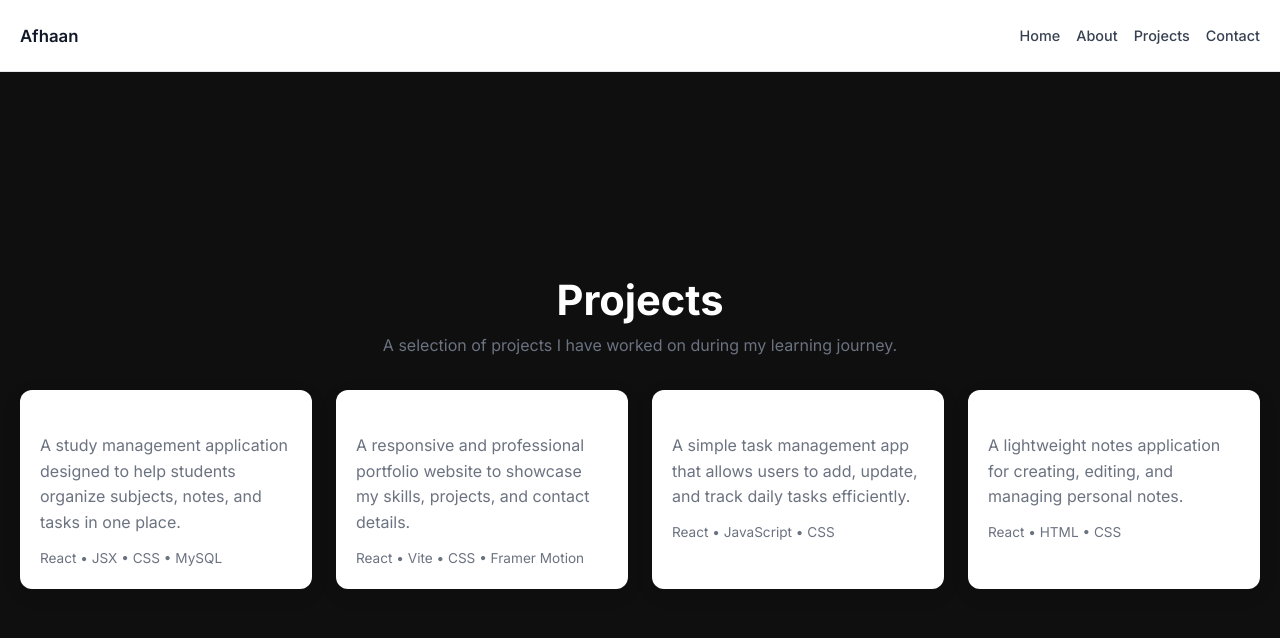
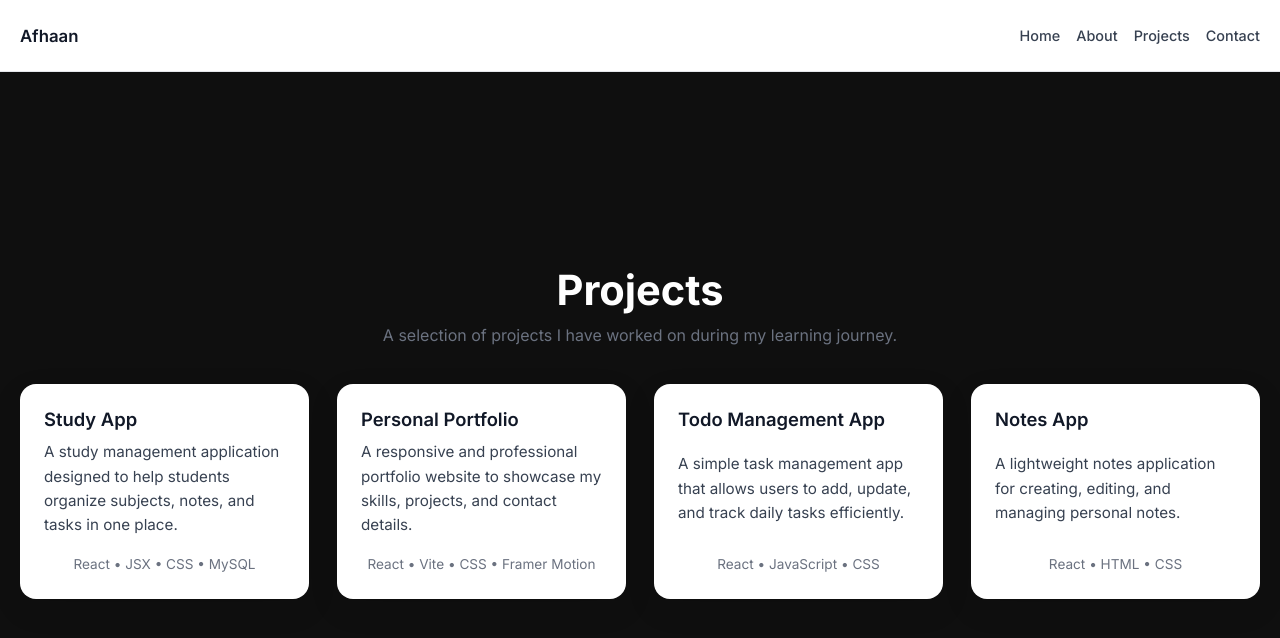
Before and after one commit to afhaan247/afhaan-portfolio, a React (Vite) app: page /projects in a window 1280 px wide. Shown: the top 638 px of the page. Built offline with nearby package versions, Linux system fonts and the light colour scheme.

Commit message:
Improve project card design and titles

```diff
--- a/src/pages/Projects.jsx
+++ b/src/pages/Projects.jsx
@@ -4,15 +4,15 @@ function Projects() {
   return (
     <PageWrapper>
       <h1>Projects</h1>
-      <p style={{ marginBottom: "32px" }}>
+      <p style={{ marginBottom: "36px" }}>
         A selection of projects I have worked on during my learning journey.
       </p>
 
       <div style={gridStyle}>
         {/* Project 1 */}
         <div style={cardStyle}>
-          <h3>Study App</h3>
-          <p>
+          <h3 style={titleStyle}>Study App</h3>
+          <p style={descStyle}>
             A study management application designed to help students organize
             subjects, notes, and tasks in one place.
           </p>
@@ -23,8 +23,8 @@ function Projects() {
 
         {/* Project 2 */}
         <div style={cardStyle}>
-          <h3>Personal Portfolio</h3>
-          <p>
+          <h3 style={titleStyle}>Personal Portfolio</h3>
+          <p style={descStyle}>
             A responsive and professional portfolio website to showcase my
             skills, projects, and contact details.
           </p>
@@ -35,8 +35,8 @@ function Projects() {
 
         {/* Project 3 */}
         <div style={cardStyle}>
-          <h3>Todo Management App</h3>
-          <p>
+          <h3 style={titleStyle}>Todo Management App</h3>
+          <p style={descStyle}>
             A simple task management app that allows users to add, update,
             and track daily tasks efficiently.
           </p>
@@ -47,8 +47,8 @@ function Projects() {
 
         {/* Project 4 */}
         <div style={cardStyle}>
-          <h3>Notes App</h3>
-          <p>
+          <h3 style={titleStyle}>Notes App</h3>
+          <p style={descStyle}>
             A lightweight notes application for creating, editing, and managing
             personal notes.
           </p>
@@ -61,23 +61,41 @@ function Projects() {
   );
 }
 
+/* ---------- STYLES ---------- */
+
 const gridStyle = {
   display: "grid",
   gridTemplateColumns: "repeat(auto-fit, minmax(260px, 1fr))",
-  gap: "24px",
+  gap: "28px",
   width: "100%",
 };
 
 const cardStyle = {
   background: "#ffffff",
-  padding: "20px",
-  borderRadius: "12px",
-  boxShadow: "0 6px 20px rgba(0,0,0,0.08)",
+  padding: "24px",
+  borderRadius: "16px",
+  boxShadow: "0 10px 30px rgba(0,0,0,0.1)",
   textAlign: "left",
+  display: "flex",
+  flexDirection: "column",
+  justifyContent: "space-between",
+};
+
+const titleStyle = {
+  fontSize: "1.15rem",
+  fontWeight: 600,
+  marginBottom: "10px",
+  color: "#111827",
+};
+
+const descStyle = {
+  fontSize: "0.95rem",
+  lineHeight: "1.6",
+  color: "#374151",
 };
 
 const techStyle = {
-  marginTop: "12px",
+  marginTop: "16px",
   fontSize: "0.85rem",
   color: "#6b7280",
 };
```
